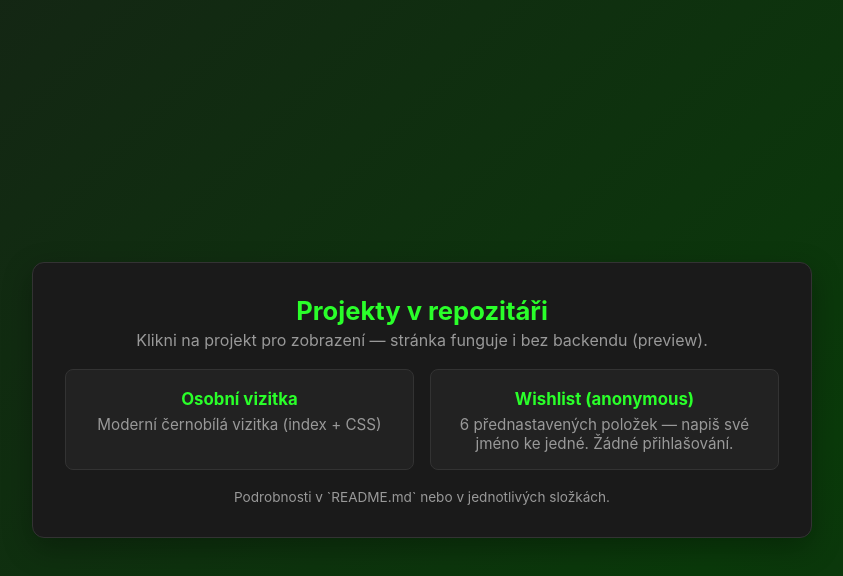
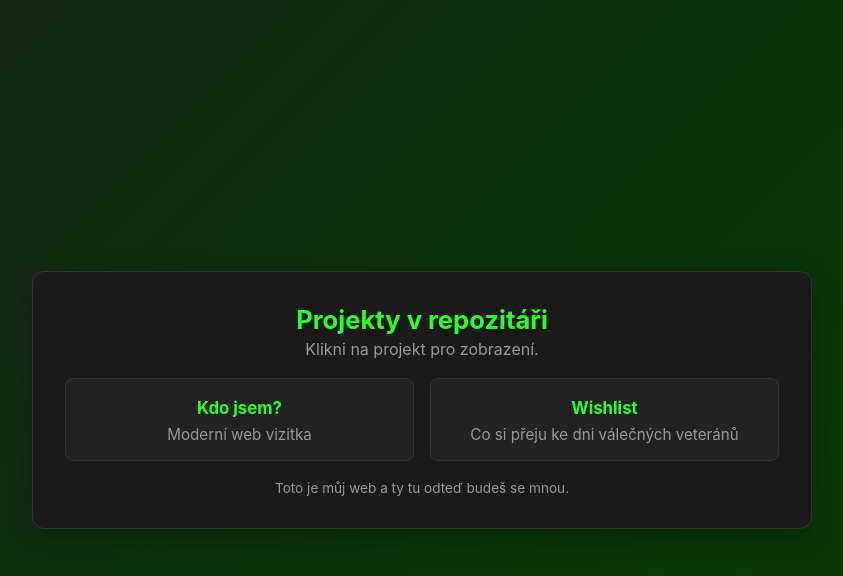
Before and after one commit to 4ME280-25ZS/jkrizanovsky, a plain HTML site: page index.html in a window 1280 px wide. Shown: the whole page, without its empty margins (218-1061 px from the left). Drawn offline with Linux system fonts and the light colour scheme.

Commit message:
Update index.html

```diff
--- a/index.html
+++ b/index.html
@@ -23,22 +23,22 @@
   <body>
     <main class="card">
       <h1>Projekty v repozitáři</h1>
-      <p class="lead">Klikni na projekt pro zobrazení — stránka funguje i bez backendu (preview).</p>
+      <p class="lead">Klikni na projekt pro zobrazení.</p>
 
       <div class="grid">
         <a class="project" href="vizitka/">
-          <h2>Osobní vizitka</h2>
-          <p>Moderní černobílá vizitka (index + CSS)</p>
+          <h2>Kdo jsem?</h2>
+          <p>Moderní web vizitka</p>
         </a>
 
         <a class="project" href="wishlist-anon/public/">
-          <h2>Wishlist (anonymous)</h2>
-          <p>6 přednastavených položek — napiš své jméno ke jedné. Žádné přihlašování.</p>
+          <h2>Wishlist</h2>
+          <p>Co si přeju ke dni válečných veteránů</p>
         </a>
 
       </div>
 
-      <footer>Podrobnosti v `README.md` nebo v jednotlivých složkách.</footer>
+      <footer>Toto je můj web a ty tu odteď budeš se mnou.</footer>
     </main>
   </body>
 </html>
```
